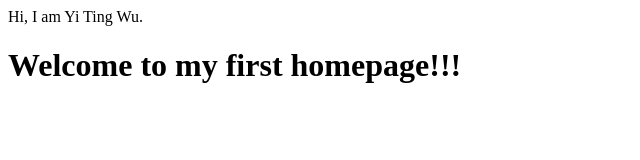
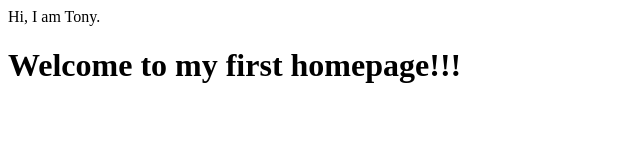
Before and after one commit to TONYINTHELAB/TONYINTHELAB.github.io, a plain HTML site: page index.html in a window 1280 px wide. Shown: the full height of the page, 0-640 px from the left. Drawn offline with Linux system fonts and the light colour scheme.

Commit message:
Update index.html

```diff
--- a/index.html
+++ b/index.html
@@ -4,7 +4,7 @@
   </head>
 
   <body>
-  Hi, I am Yi Ting Wu.
+  Hi, I am Tony.
   <h1>Welcome to my first homepage!!!</h1>
   </body>
 </html>
```
